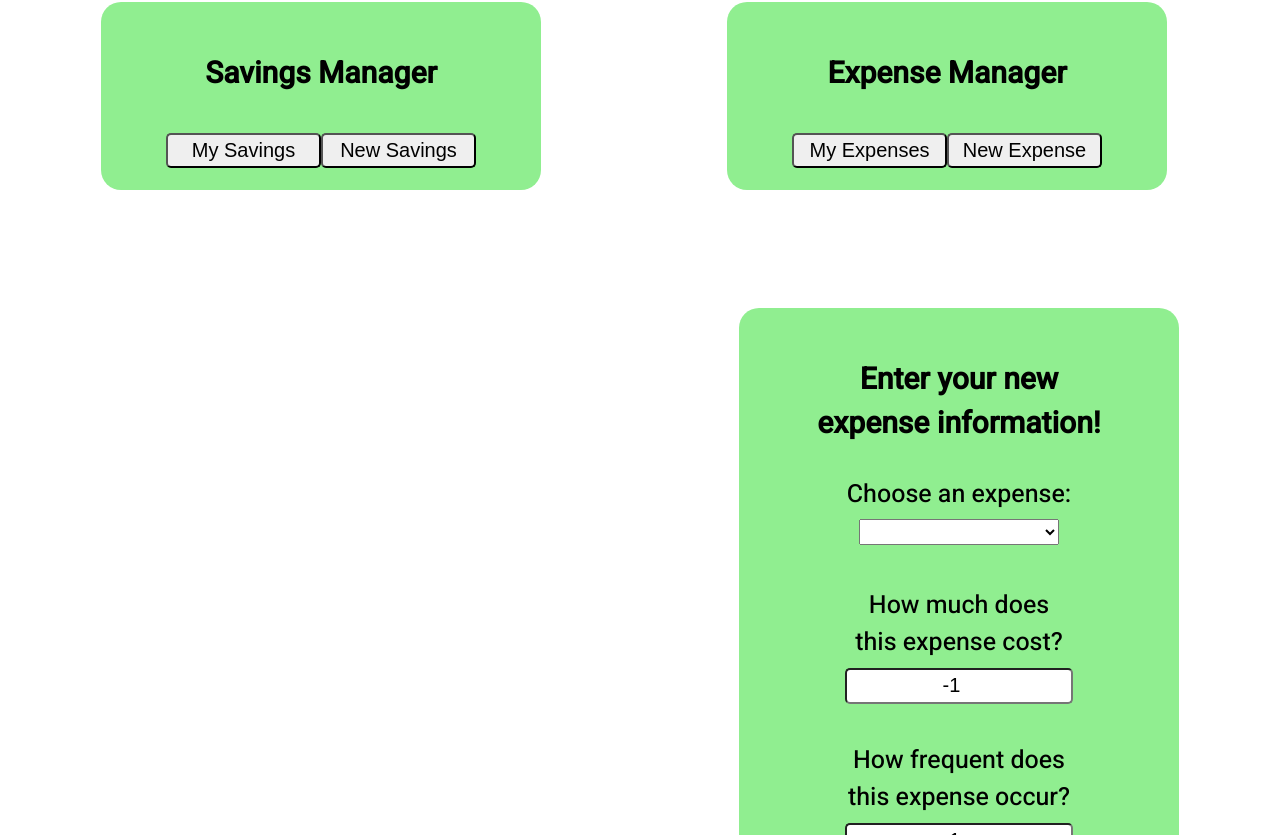
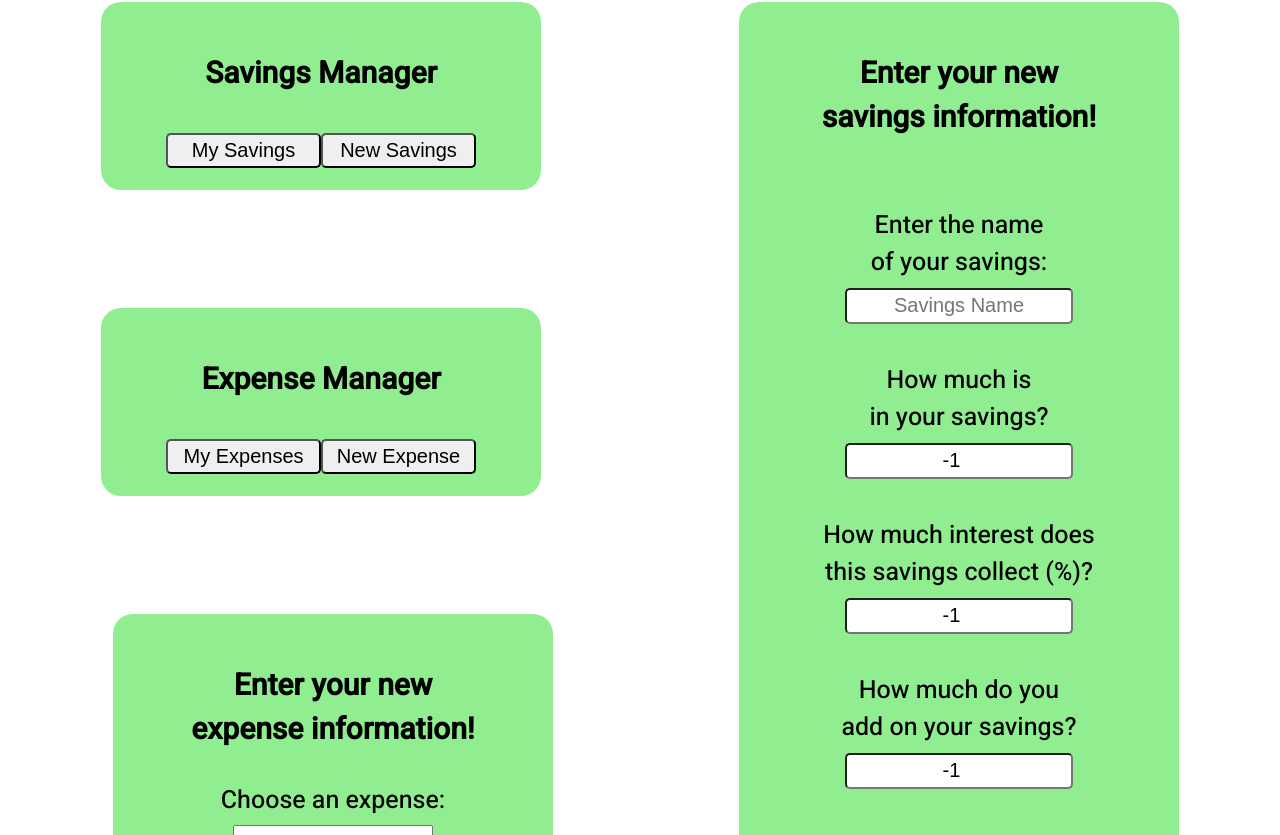
Before and after one commit to 211115-UTA-NET/Team1-P2, an Angular app in the folder Angular/angular-banked-app/: page /userpage in a window 1280 px wide. Shown: the part 1885-2720 px from the top of the page. Built offline with nearby package versions, Linux system fonts and the light colour scheme; a web font is replaced by a local one.

Commit message:
Added GET/POST methods for user savings

```diff
--- /dev/null
+++ b/Angular/angular-banked-app/src/app/Savings.ts
@@ -0,0 +1,9 @@
+export interface Savings
+{
+    id: number;
+    userPassword: number;
+    savingsName: string;
+    savingsAmount: number;
+    savingsInterest: number;
+    savingsAddedMonthly: number;
+}
--- a/Angular/angular-banked-app/src/app/banked.service.ts
+++ b/Angular/angular-banked-app/src/app/banked.service.ts
@@ -9,6 +9,7 @@ import { environment } from 'src/environments/environment';
 import { IUser_Dto } from './userInfo';
 import { Income } from './Income';
 import { Loan } from './Loans';
+import { Savings } from './Savings';
 
 @Injectable({
   providedIn: 'root'
@@ -18,6 +19,7 @@ export class BankedService {
   private expenseUrl = 'Expenses'
   private incomeUrl = 'Income'
   private loanUrl = 'Loans'
+  private savingsUrl = 'Savings'
 
   httpOptions = {
     headers: new HttpHeaders({ 'Content-Type': 'application/json' })
@@ -67,6 +69,20 @@ export class BankedService {
     );
   }
 
+  //GET user savings
+  getSavings(userId: any): Observable<Savings[]> {
+    return this.http.get<Savings[]>(environment.URLBase + this.savingsUrl + "/" + userId)
+  }
+
+  //POST user savings
+  postSavings(savings: Savings[]): Promise<any>{
+    return lastValueFrom(this.http.post<any>(environment.URLBase + this.savingsUrl, savings)
+//    .pipe(
+//      catchError(this.handleError)
+//      )
+    );
+  }
+
   getUser(username: string,password: string): Observable<IUser_Dto> {
     return this.http.get<IUser_Dto>(environment.URLBase + `User/${username}/${password}`)
   }
--- a/Angular/angular-banked-app/src/app/user-page/user-page.component.html
+++ b/Angular/angular-banked-app/src/app/user-page/user-page.component.html
@@ -107,9 +107,44 @@
     </p>
 
     <div class="ManagerItems">
-        <input type="button" id="viewSavings" value="My Savings">
+        <input type="button" id="viewSavings" value="My Savings" (click)="getSavings()">
         <input type="button" id="createSavings" value="New Savings">
     </div>
+</div>
+
+<!-- Create new savings -->
+<div class="Display" style = "float: right">
+    <p>
+        Enter your new<br>
+        savings information!
+    </p>
+
+    <form class="FormItems">
+        <div class="FormSubtext">
+            <br>Enter the name<br>
+            of your savings:
+        </div>
+        <input type="text" id="savingsName" name="savingsName" placeholder="Savings Name" minlength="1" [(ngModel)]='savingsName'>
+        <br>
+        <div class="FormSubtext">
+            <br>How much is<br>
+            in your savings?
+        </div>
+        <input type="number" id="savingsAmount" name="savingsAmount" placeholder="$" min="1" [(ngModel)]='savingsAmount'>
+        <br>
+        <div class="FormSubtext">
+            <br>How much interest does<br>
+            this savings collect (%)?<br>
+        </div>
+        <input type="number" id="savingsInterest" name="savingsInterest" placeholder="%" min="0" [(ngModel)]='savingsInterest'>
+        <div class="FormSubtext">
+            <br>How much do you<br>
+            add on your savings?<br>
+        </div>
+        <input type="number" id="addedMonthly" name="addedMonthly" placeholder="$" min="0" [(ngModel)]='addedMonthly'>
+        <br><br>
+        <input type="submit" id="newSavings" value="Create savings" type="reset" (click)='postSavings()'>
+    </form>
 </div>
 
 <!-- Expense options (View or Create) -->
@@ -190,7 +225,7 @@
 </ul>
 
 <!-- Display list of user Incomes -->
-<ul class="expenseList">
+<ul class="incomeList">
     <li *ngFor="let income of incomes">
         <p>=========================</p>
         <p>Name: {{income.incomeOptions}}</p>
@@ -200,7 +235,7 @@
 </ul>
 
 <!-- Display list of user Loans -->
-<ul class="expenseList">
+<ul class="loanList">
     <li *ngFor="let loan of loans">
         <p>=========================</p>
         <p>Name: {{loan.loanName}}</p>
@@ -209,3 +244,14 @@
         <p>Monthly Payments: {{loan.monthlyPayments}}</p>
     </li>
 </ul>
+
+<!-- Display list of user Savings -->
+<ul class="savingsList">
+    <li *ngFor="let saving of savings">
+        <p>=========================</p>
+        <p>Name: {{saving.savingsName}}</p>
+        <p>Amount: {{saving.savingsAmount}}</p>
+        <p>Interest: {{saving.savingsInterest}}</p>
+        <p>Added Monthly: {{saving.savingsAddedMonthly}}</p>
+    </li>
+</ul>
--- a/Angular/angular-banked-app/src/app/user-page/user-page.component.ts
+++ b/Angular/angular-banked-app/src/app/user-page/user-page.component.ts
@@ -5,6 +5,7 @@ import { Expense } from '../expenseInfo';
 import { ThisReceiver } from '@angular/compiler';
 import { Income } from '../Income';
 import { Loan } from '../Loans';
+import { Savings } from '../Savings';
 
 @Component({
   selector: 'app-user-page',
@@ -40,6 +41,14 @@ export class UserPageComponent implements OnInit {
   @Input() loanInterest: number = -1;
   @Input() monthlyPayments: number = -1;
 
+  savings: Savings[] = [];
+  tempSavings: Savings[] = [];
+  newSavings!: Savings;
+  @Input() savingsName: string = '';
+  @Input() savingsAmount: number = -1;
+  @Input() savingsInterest: number = -1;
+  @Input() addedMonthly: number = -1;
+
   constructor(private bankedService: BankedService) { }
 
   ngOnInit(): void {
@@ -53,6 +62,7 @@ export class UserPageComponent implements OnInit {
   CheckExpenseApi(retObject: Expense[]): void {
     this.incomes = [];
     this.loans = [];
+    this.savings = [];
     this.expenses = retObject;
   }
 
@@ -84,6 +94,7 @@ export class UserPageComponent implements OnInit {
   CheckIncomeApi(retObject: Income[]): void {
     this.expenses = [];
     this.loans = [];
+    this.savings = [];
     this.incomes = retObject;
   }
 
@@ -113,6 +124,7 @@ export class UserPageComponent implements OnInit {
   CheckLoanApi(retObject: Loan[]): void {
     this.incomes = [];
     this.expenses = [];
+    this.savings = [];
     this.loans = retObject;
   }
 
@@ -134,4 +146,35 @@ export class UserPageComponent implements OnInit {
 
       this.loans = await this.bankedService.postLoan(this.tempLoan);
     }
+
+    getSavings(): void
+  {
+      this.bankedService.getSavings(this.userId)
+      .subscribe(retObject => this.CheckSavingsApi(retObject));
+  }
+  CheckSavingsApi(retObject: Savings[]): void {
+    this.expenses = [];
+    this.loans = [];
+    this.incomes = [];
+    this.savings = retObject;
+  }
+
+  async postSavings(
+    ){
+      this.savings = [];
+      this.tempSavings = [];
+      this.newSavings = {} as Savings;
+      this.newSavings.id = 0;
+      this.newSavings.userPassword = this.userId;
+      this.newSavings.savingsName = this.loanName;
+      this.newSavings.savingsAmount = this.loanAmount;
+      this.newSavings.savingsInterest = this.loanInterest;
+      this.newSavings.savingsAddedMonthly = this.monthlyPayments;
+      if (!this.userId || !this.savingsName || this.savingsAmount == -1 || this.savingsInterest == -1 || this.addedMonthly == -1)
+      { return; }
+
+      this.tempSavings.push(this.newSavings);
+
+      this.savings = await this.bankedService.postSavings(this.tempSavings);
+    }
 }
--- a/Angular/angular-banked-app/src/app/userservice.service.ts
+++ b/Angular/angular-banked-app/src/app/userservice.service.ts
@@ -3,7 +3,6 @@ import { HttpClient,HttpResponse,HttpErrorResponse  } from '@angular/common/http
 import { Observable, throwError,lastValueFrom } from 'rxjs';
 import { catchError, retry } from 'rxjs/operators';
 import { IUser_Dto } from './userInfo';
-
 
 @Injectable({
   providedIn: 'root'
```
